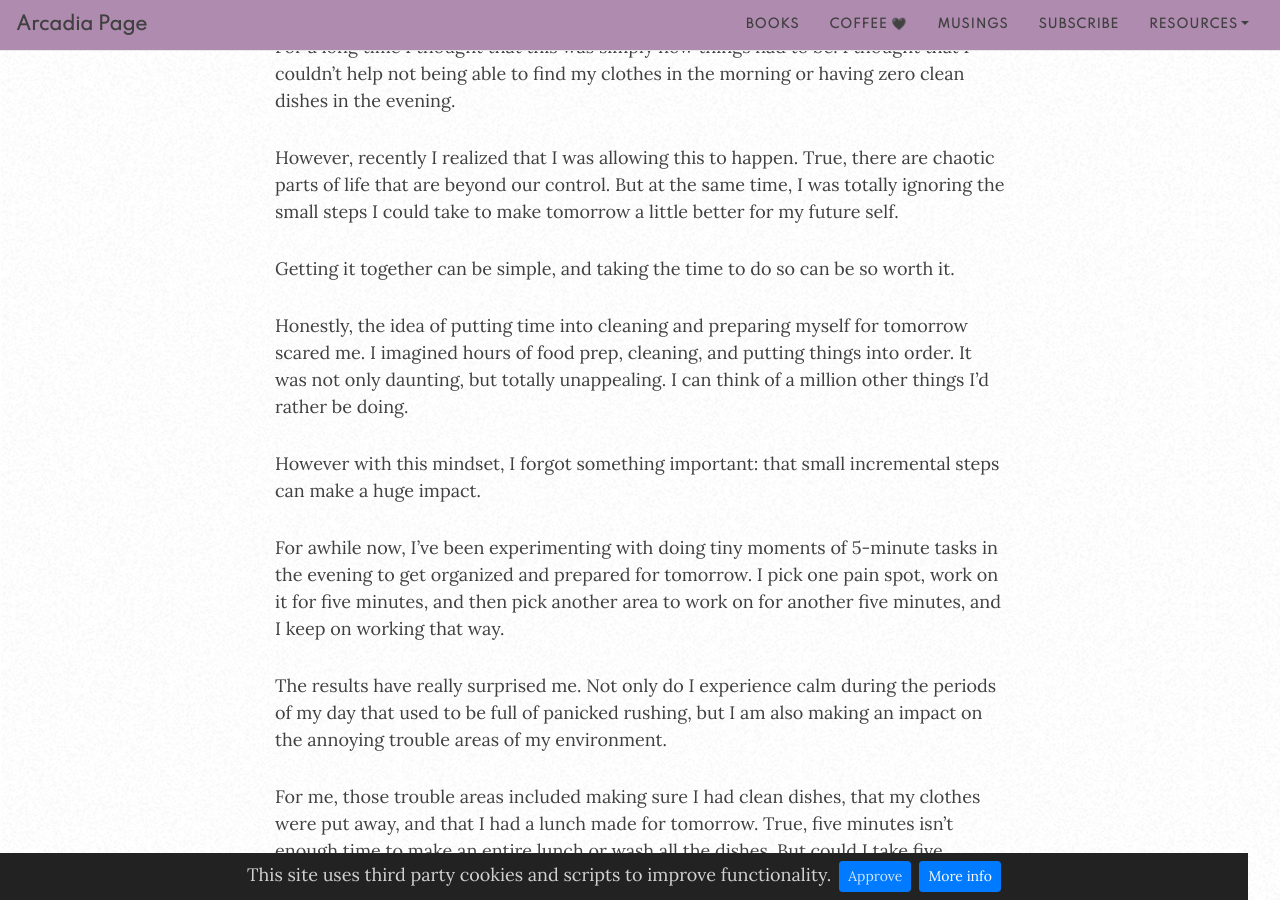
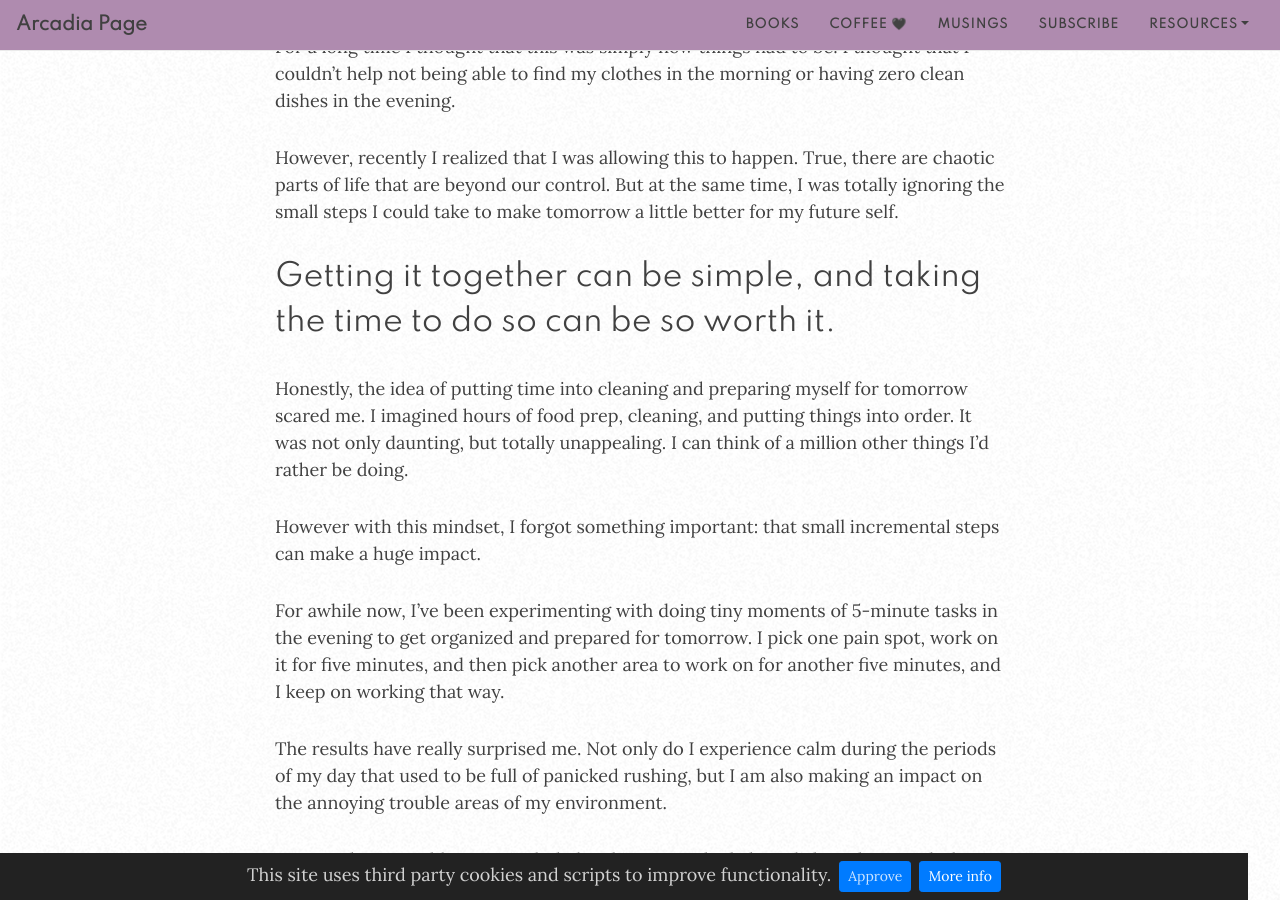
Before and after one commit to arcadiapage/arcadiapage.github.io, a Jekyll site: the page built from _posts/2021-09-24-feel-like-you-can-t-get-it-together-give-5-minutes-to-your-future-self.md, in a window 1280 px wide and 900 px high, scrolled down 567 px. Built offline with Jekyll 4.4.1, drawn with Linux system fonts in a browser that asks for light colours; nearby versions of some CDN libraries; comment, search, counter and statistics services are not loaded.

```diff
--- a/_posts/2021-09-24-feel-like-you-can-t-get-it-together-give-5-minutes-to-your-future-self.md
+++ b/_posts/2021-09-24-feel-like-you-can-t-get-it-together-give-5-minutes-to-your-future-self.md
@@ -14,7 +14,7 @@ For a long time I thought that this was simply how things had to be. I thought t
 
 However,  recently I realized that I was allowing this to happen. True, there are chaotic parts of life that are beyond our control. But at the same time, I was totally ignoring the small steps I could take to make tomorrow a little better for my future self.
 
-Getting it together can be simple, and taking the time to do so can be so worth it.
+## Getting it together can be simple, and taking the time to do so can be so worth it.
 
 Honestly, the idea of putting time into cleaning and preparing myself for tomorrow scared me. I imagined hours of food prep, cleaning, and putting things into order. It was not only daunting, but totally unappealing. I can think of a million other things I'd rather be doing.
 
@@ -38,7 +38,7 @@ However, the next morning when I'm trying to get out the door, all I need to put
 
 Everything on this list works that way. You may not fully complete what you're trying to do, but the little bit you accomplish will make tomorrow easier to manage.
 
-**10 Ways to Get More Organized in 5 minutes**
+## 10 Ways to Get More Organized in 5 minutes
 
 Pick one task, set a timer for five minutes, and go!
 
```
